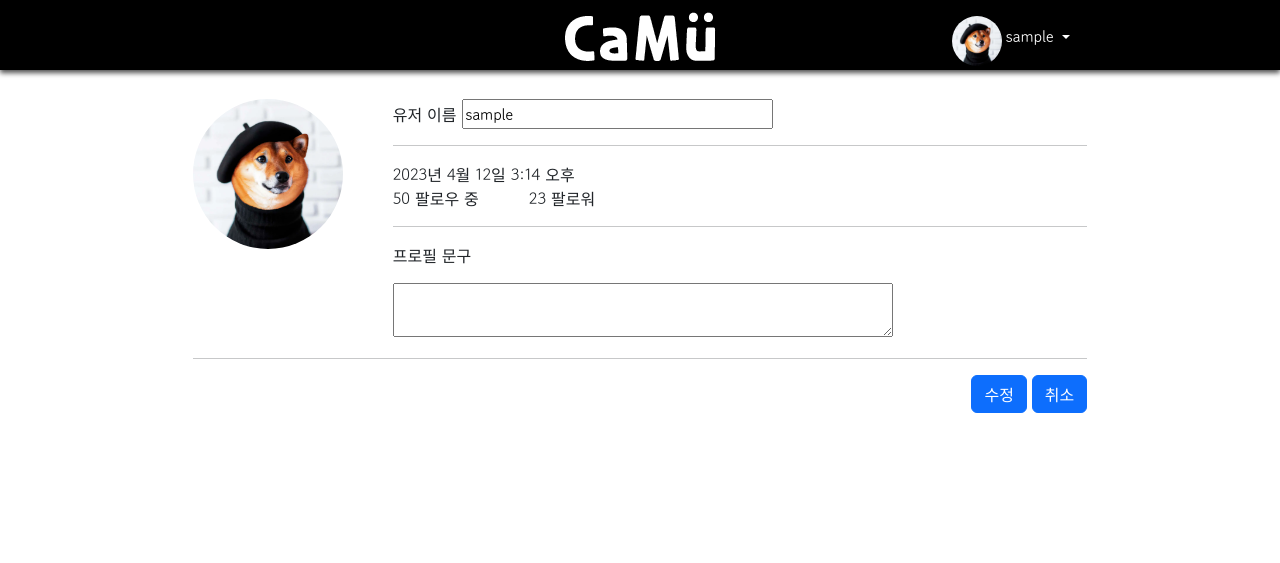
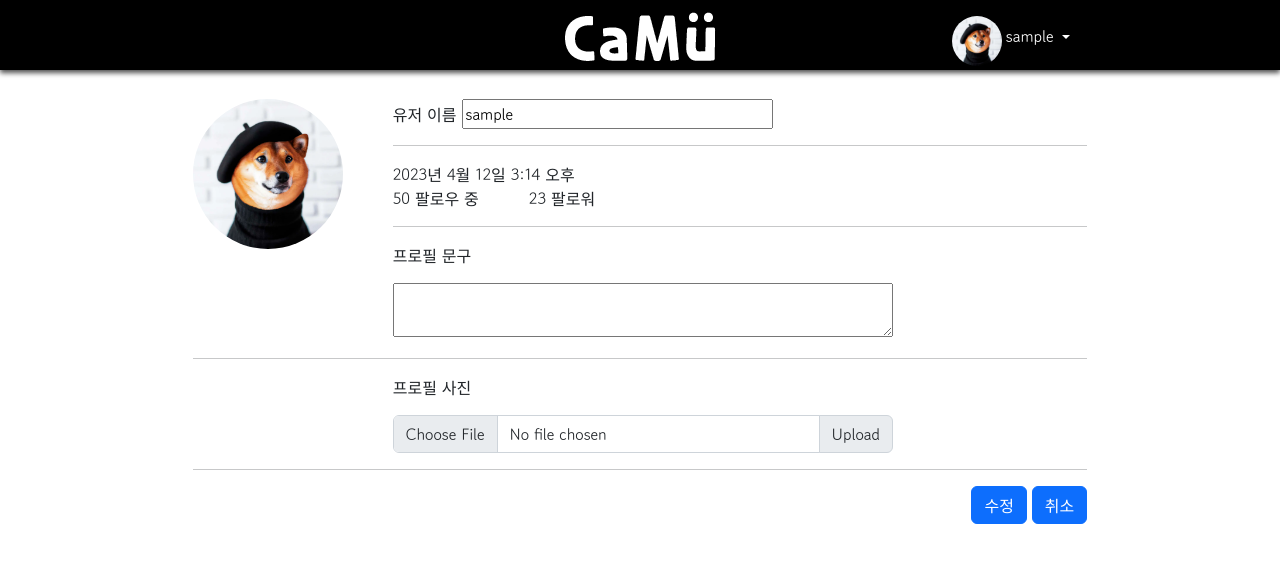
Before and after one commit to saddeveloper99/Django_Team_Project, a Django app: page /set-profile/1/ in a window 1280 px wide. Shown: the top 563 px of the page. Run offline with Django 4.2, Linux system fonts and the light colour scheme; the visitor is signed in with stand-in values (Sample User, id 1); data comes from the database, SQL or seed files in the repository.

Commit message:
added profile image edit

```diff
--- a/tweet/templates/tweet/set_profile.html
+++ b/tweet/templates/tweet/set_profile.html
@@ -7,7 +7,7 @@
 
 {% block content %}
 
-<form class="profile_section" action="{% url 'set-profile' user.pk %}" method="post">
+<form class="profile_section" action="{% url 'set-profile' user.pk %}" method="post" enctype="multipart/form-data">
     {% csrf_token %}
     <div class="profile_image">
         {% if user.is_authenticated and user.image %}
@@ -27,6 +27,12 @@
     <p for="description">프로필 문구</p>
     <textarea type="text" value="{{ user.description }}" style="margin-left: 200px; width: 500px;" name="description" id="description"></textarea>
     <hr>
+    <p for="profile-image" style="margin-left: 200px;">프로필 사진</p>
+    <div style="margin-left: 200px; width: 500px;" class="input-group mb-3">
+        <input type="file" class="form-control" id="profile-image" name="profile-image" accept="image/*">
+        <label class="input-group-text" for="profile-image">Upload</label>
+    </div>
+    <hr>
     <div style="float:right">
         <button type="submit" class="btn btn-primary">수정</button>
         <button type="button" onclick="location.href='{% url 'my-page' user.pk %}'" class="btn btn-primary">취소</button>
--- a/tweet/views.py
+++ b/tweet/views.py
@@ -7,6 +7,8 @@ from user.models import UserModel
 from django.urls import reverse
 from tweet.models import Post
 from django.core.paginator import Paginator
+from django.core.files.storage import FileSystemStorage
+import random
 
 
 def home(request):
@@ -138,10 +140,21 @@ def set_profile(request,user_id):
     # 메소드가 post일때, 유저네임, 프로필 사진, 프로필 메시지를 폼으로 받아온다.
     # 그리고 갱신하고 저장.
     if request.method == "POST":
-        # user = UserModel.objects.get(user_id=user_id)
-        # 여기 유저 검증 어떻게 해야하지?
-        user = request.user
+        user = UserModel.objects.get(pk=user_id)
+        me = request.user
 
+        profile_image = request.FILES['profile-image']
+        profile_image.name = 'user' + str(user.user_id) + '_' + str(random.randint(10000,100000)) + '.' + str(profile_image.name.split('.')[-1])
+
+        # 파일 저장
+        file_system_storage = FileSystemStorage()
+        fs = file_system_storage.save(profile_image.name, profile_image)
+
+        # 저장한 파일 url 따기
+        uploaded_file_url = file_system_storage.url(fs)
+
+        # 신규 회원의 user_id 따고 업데이트
+        user.image = uploaded_file_url
         user.username = request.POST.get('username', '')
         user.description = request.POST.get('description', '')
         user.save()
```
